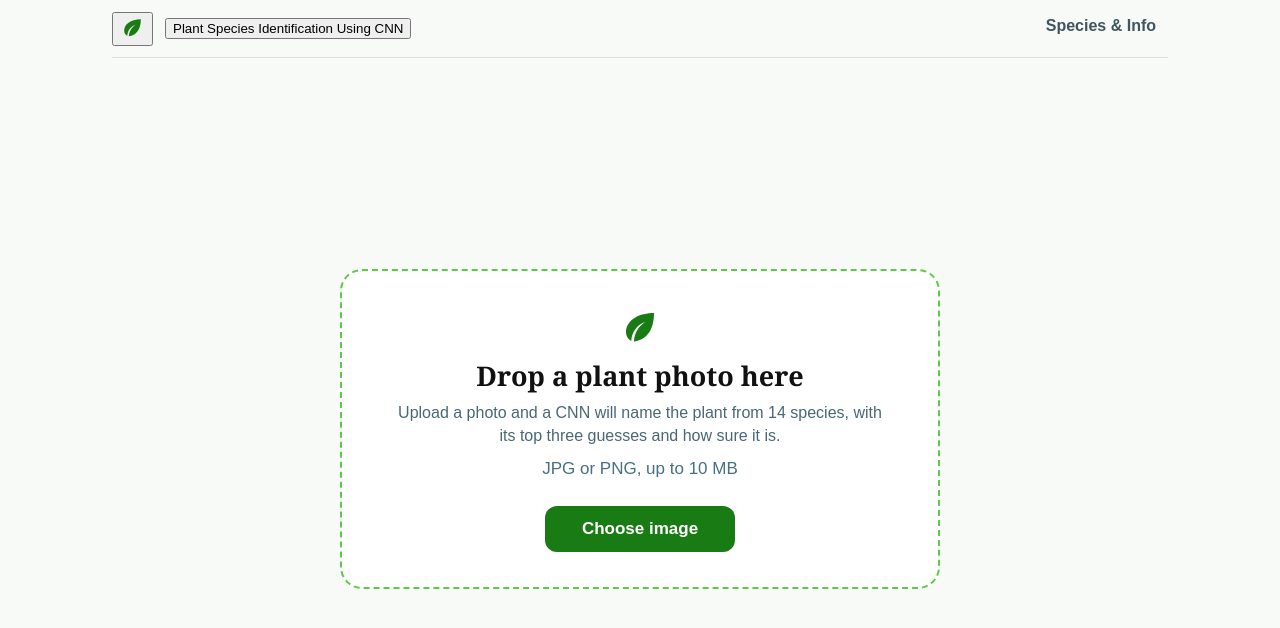
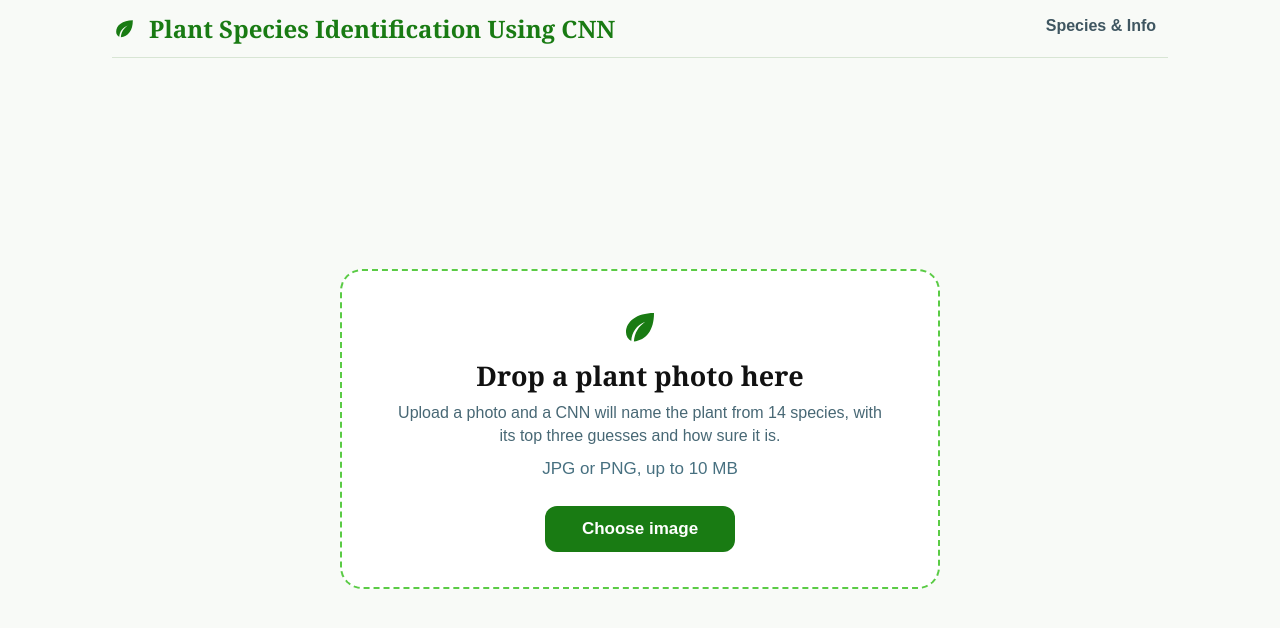
Before and after one commit to Mukunda3187/Plant-Species-Identification, a React (Vite) app in the folder frontend/: page / in a window 1280 px wide. Shown: the top 628 px of the page. Built offline with nearby package versions, Linux system fonts and the light colour scheme.

Commit message:
Implement theme toggle and dark mode styles
Added styles for theme toggle and dark mode.

```diff
--- a/frontend/src/styles.css
+++ b/frontend/src/styles.css
@@ -27,6 +27,43 @@ body {
   font-family: Arial, Helvetica, sans-serif;
 }
 
+/* THEME TOGGLE */
+
+.theme-toggle {
+  display: flex;
+  align-items: center;
+  justify-content: center;
+
+  padding: 0;
+
+  border: none;
+  background: transparent;
+
+  color: var(--green);
+
+  cursor: pointer;
+}
+
+.theme-toggle:hover {
+  transform: scale(1.08);
+}
+
+.brand-title {
+  padding: 0;
+
+  border: none;
+  background: transparent;
+
+  color: var(--green);
+
+  font-family: Georgia, "Times New Roman", serif;
+
+  font-size: 24px;
+  font-weight: 700;
+
+  cursor: pointer;
+}
+
 /* =========================
    PAGE
 ========================= */
@@ -1591,3 +1628,76 @@ h3,
     display: none;
   }
 }
+/* =========================
+   DARK MODE
+========================= */
+
+body.dark-mode {
+  --background: #0b0f0c;
+  --white: #151a16;
+  --green: #55c94a;
+  --green-light: #4caf3d;
+  --text: #f1f5f2;
+  --muted: #b7c8bd;
+  --border: #2b4230;
+
+  background: var(--background);
+  color: var(--text);
+}
+
+body.dark-mode .top {
+  border-bottom-color: #26352a;
+}
+
+body.dark-mode .drop,
+body.dark-mode .result-card,
+body.dark-mode .card {
+  background: #151a16;
+  border-color: #3f9140;
+}
+
+body.dark-mode .drop-title,
+body.dark-mode .label h2,
+body.dark-mode .scanning h2 {
+  color: #f1f5f2;
+}
+
+body.dark-mode .lede,
+body.dark-mode .muted,
+body.dark-mode .identified-text {
+  color: #b7c8bd;
+}
+
+body.dark-mode .result-image-section {
+  border-right-color: #2b4230;
+}
+
+body.dark-mode .conf {
+  color: #f1f5f2;
+}
+
+body.dark-mode .bar-name {
+  color: #c9d8ce;
+}
+
+body.dark-mode .track {
+  background: #28352b;
+}
+
+body.dark-mode .bar-val {
+  color: #aebeb4;
+}
+
+body.dark-mode .note {
+  background: #302817;
+  color: #e5c37a;
+}
+
+body.dark-mode .btn.ghost {
+  color: var(--green);
+  border-color: var(--green);
+}
+
+body.dark-mode .btn.ghost:hover {
+  background: #1c321d;
+}
```
